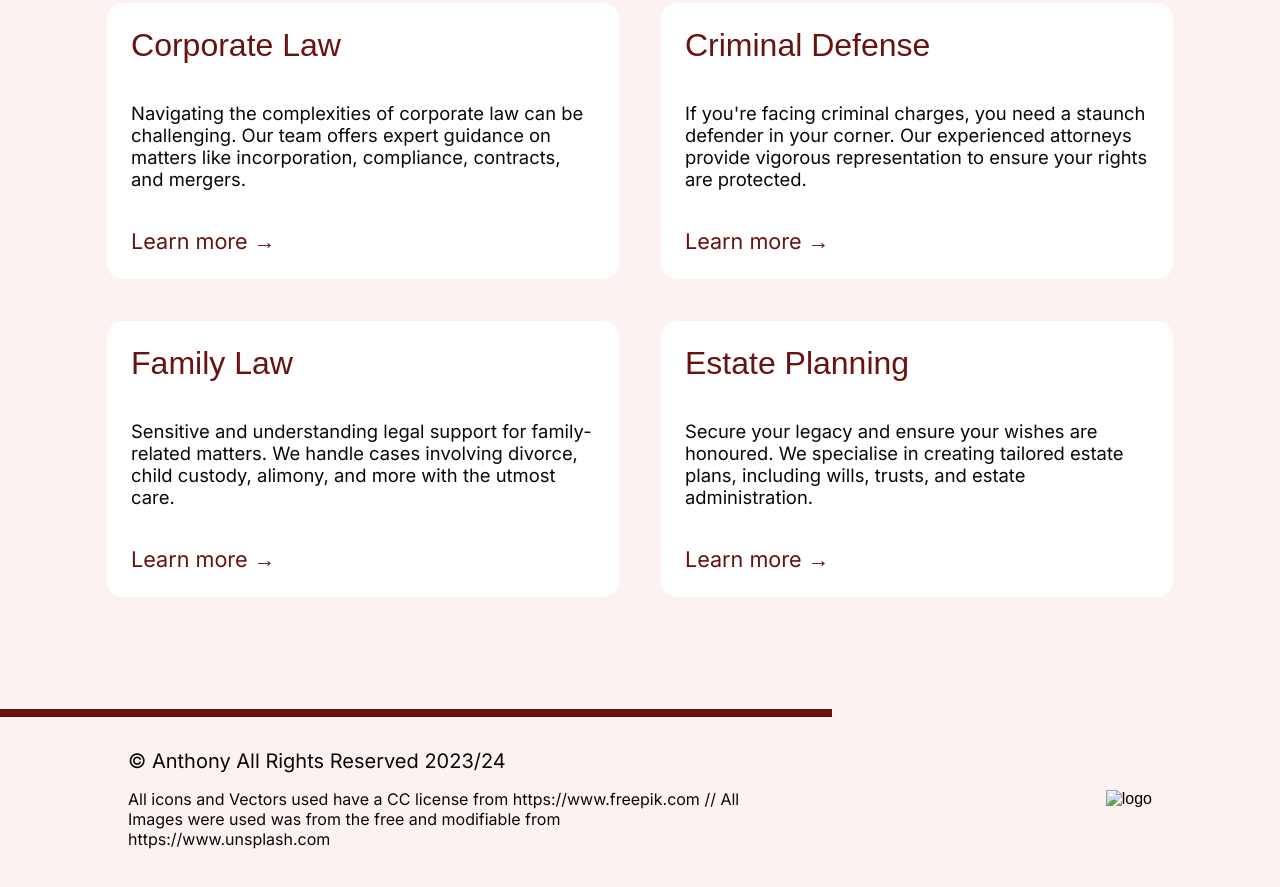
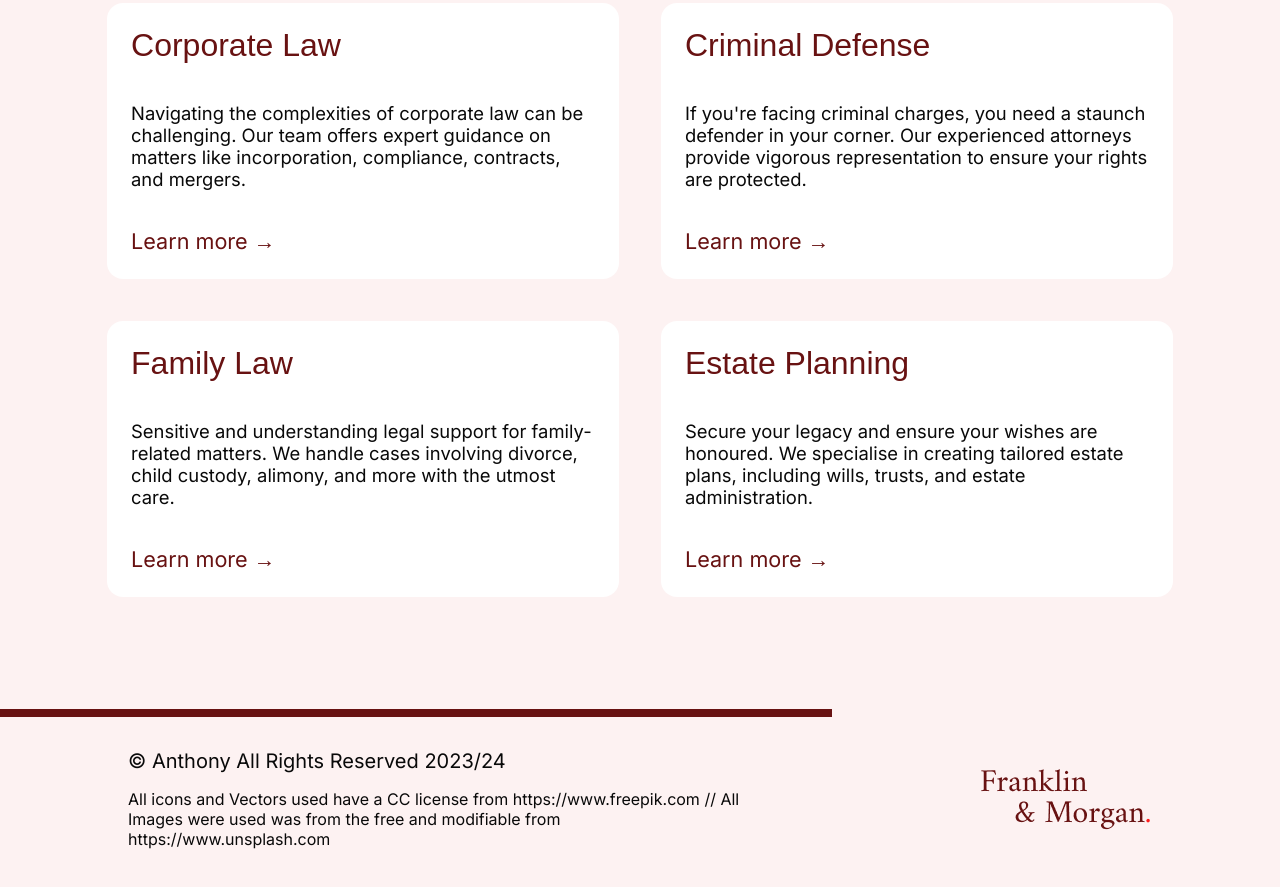
Before and after one commit to Samadeen/Franklin, a plain HTML site: page about.html in a window 1280 px wide. Shown: the part 726-1613 px from the top of the page. Drawn offline with Linux system fonts and the light colour scheme; the site is published under a folder, as on GitHub Pages, so addresses that start at the root find nothing; a web font is replaced by a local one.

Commit message:
Update about.html

```diff
--- a/about.html
+++ b/about.html
@@ -112,7 +112,7 @@
             and modifiable from https://www.unsplash.com
           </small>
         </div>
-        <img src="/assets/logo.png" alt="logo" />
+        <img src="./assets/logo.png" alt="logo" />
       </div>
     </footer>
   </body>
```
